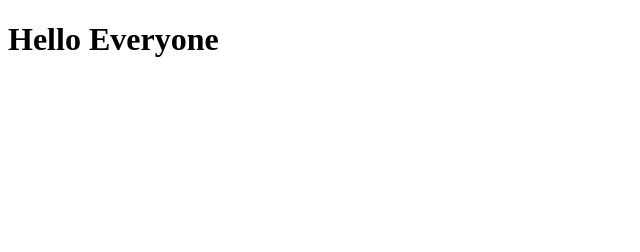
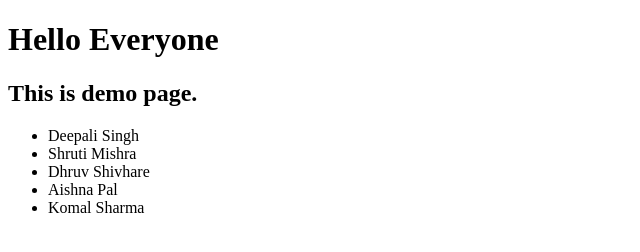
Before and after one commit to Deepalisingh3233/Git_Example, a plain HTML site: page index.html in a window 1280 px wide. Shown: the whole page, without its empty margins (0-640 px from the left). Drawn offline with Linux system fonts and the light colour scheme.

Commit message:
Add friends name

```diff
--- a/index.html
+++ b/index.html
@@ -8,5 +8,13 @@
 </head>
 <body>
     <h1>Hello Everyone</h1>
+    <h2>This is demo page.</h2>
+    <ul>
+        <li>Deepali Singh</li>
+        <li>Shruti Mishra</li>
+        <li>Dhruv Shivhare</li>
+        <li>Aishna Pal</li>
+        <li>Komal Sharma</li>
+    </ul>
 </body>
 </html>
```
Also changed, not shown: about.html (line endings or trailing spaces).
